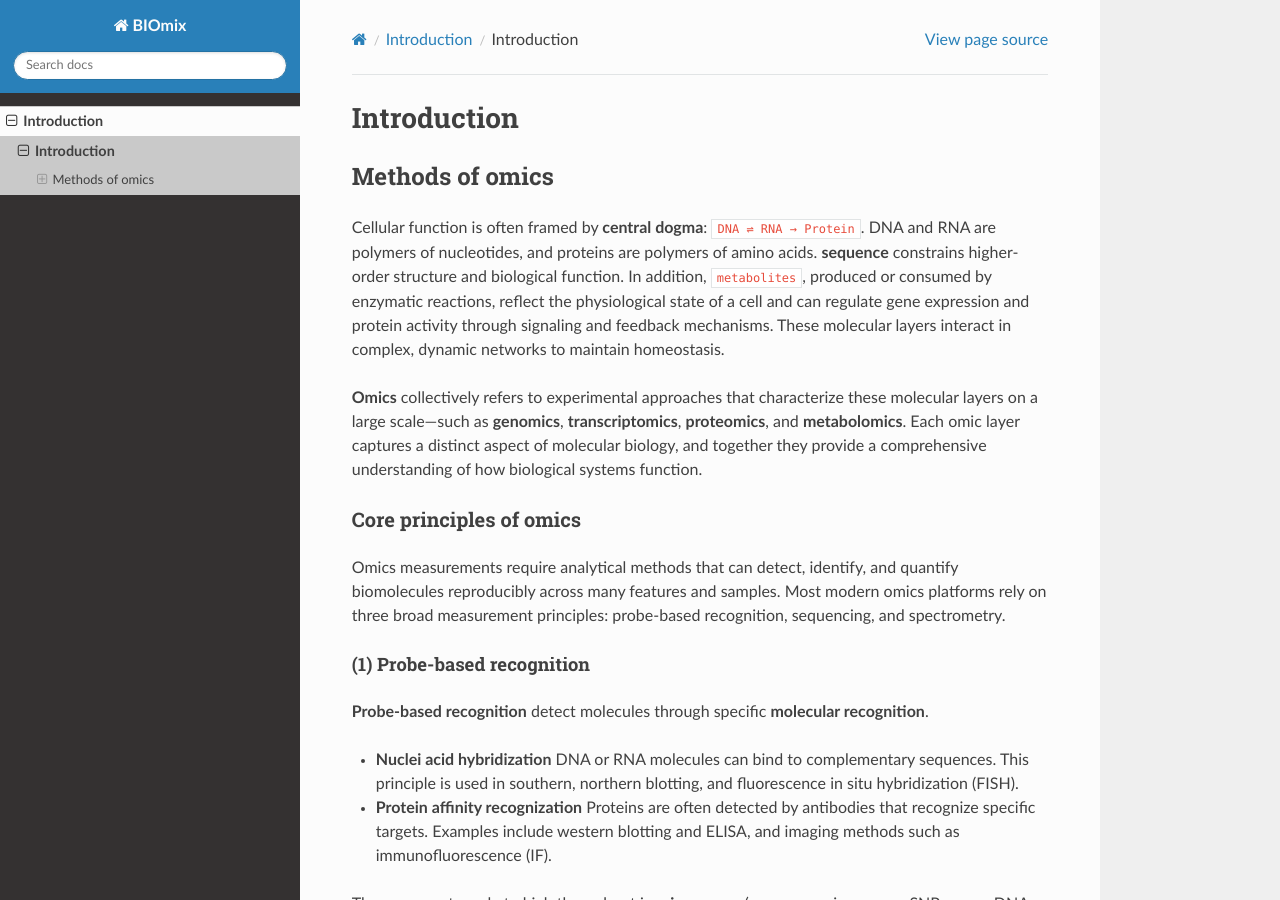
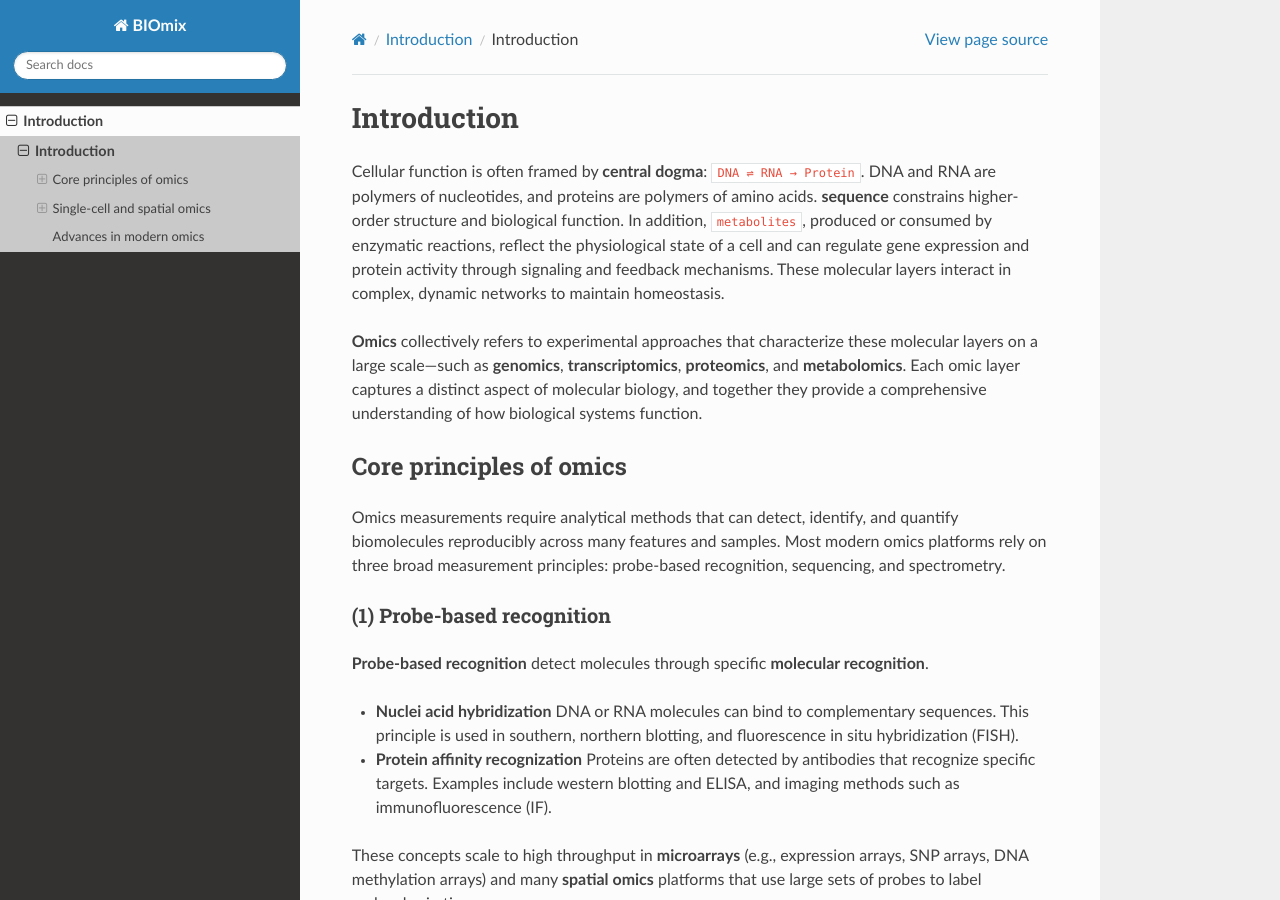
Before and after one commit to KKKallio/biomix, a Sphinx documentation site: the page built from docs/source/omics/introduction.rst, in a window 1280 px wide and 900 px high. Built offline with Sphinx 7.4.7 and the Read the Docs theme 3.1.0, drawn with Linux system fonts in a browser that asks for light colours.

Commit message:
Update introduction.rst

```diff
--- a/docs/source/omics/introduction.rst
+++ b/docs/source/omics/introduction.rst
@@ -1,10 +1,6 @@
 ############
 Introduction
 ############
-
-==============================================
-Methods of omics
-==============================================
 
 Cellular function is often framed by **central dogma**: ``DNA ⇌ RNA → Protein``. DNA and RNA are polymers of nucleotides, and proteins are polymers of amino acids. **sequence** constrains higher-order structure and biological function. In addition, ``metabolites``, produced or consumed by enzymatic reactions, reflect the physiological state of a cell and can regulate gene expression and protein activity through signaling and feedback mechanisms. These molecular layers interact in complex, dynamic networks to maintain homeostasis.
 
```
